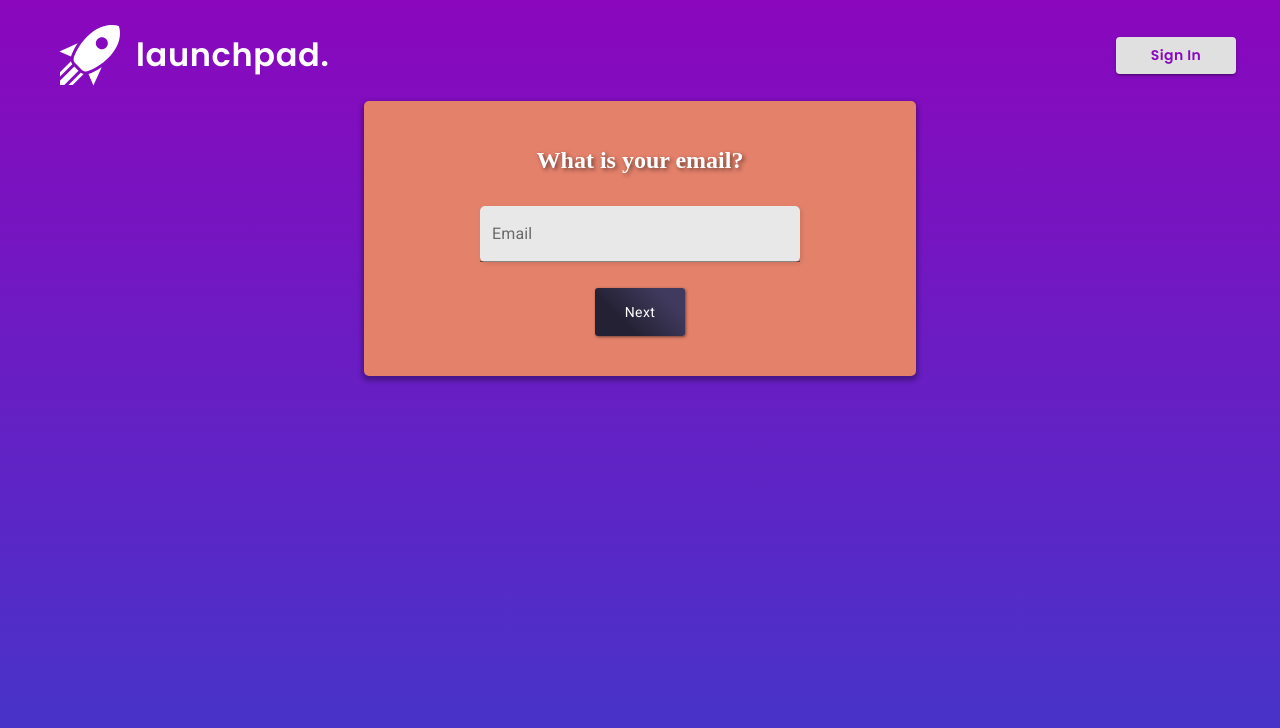
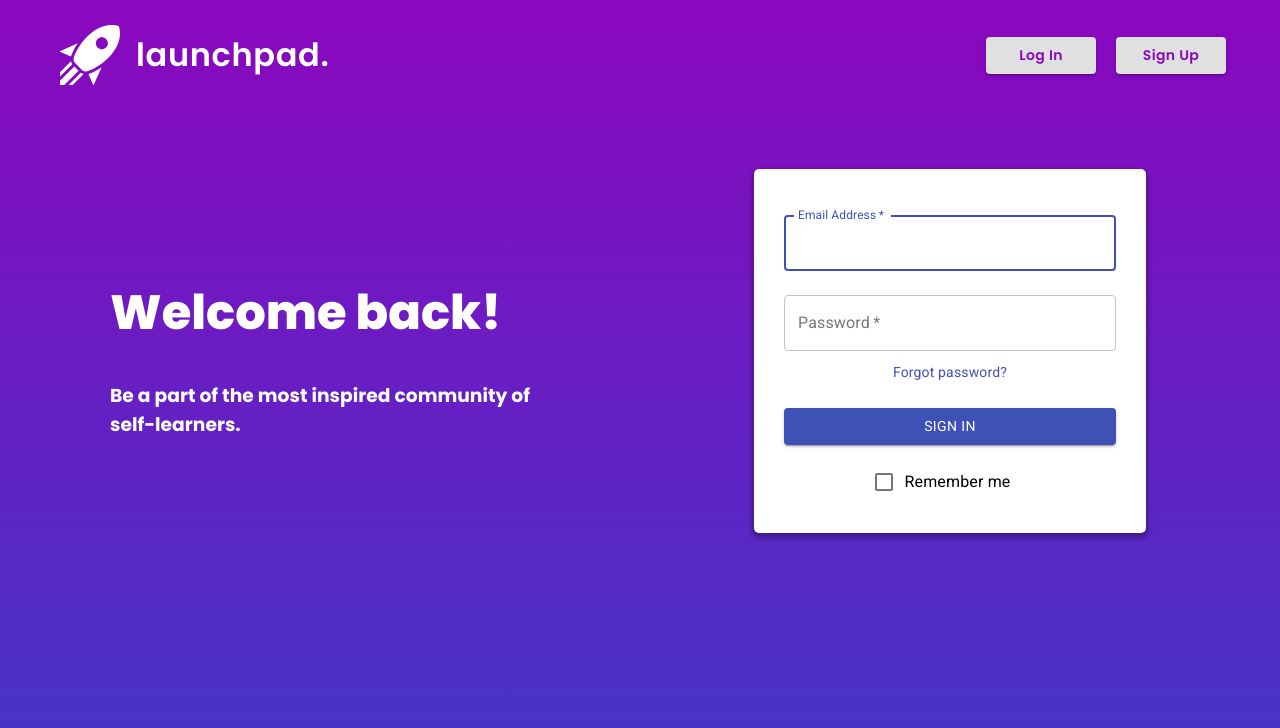
Before and after one commit to Felix-Poon/RSE-Launchpad-Frontend, a React (Create React App) app: page /login in a window 1280 px wide. Shown: the top 728 px of the page. Built offline with nearby package versions, Linux system fonts and the light colour scheme.

Commit message:
Started login page

```diff
--- a/src/App.css
+++ b/src/App.css
@@ -48,6 +48,7 @@ body, html {
   color: white;
   background-repeat: no-repeat;
   height: 100%;
+  font-family: 'Poppins', sans-serif;
 }
 
 body {
--- a/src/components/Menus.jsx
+++ b/src/components/Menus.jsx
@@ -11,7 +11,8 @@ const useStyles = makeStyles({
     color: '#8708BD',
     fontFamily: 'Poppins, sans-serif',
     fontWeight: 600,
-    width: '120px'
+    width: '110px',
+    margin: '0 10px'
   }
 })
 
@@ -21,11 +22,18 @@ export function LoginMenu() {
     <div>
       <Link to='login'>
         <Button
-          text="sign in"
           variant="contained"
           className={classes.btn}
           >
-            Sign In
+            Log In
+        </Button>
+      </Link>
+      <Link to='register'>
+        <Button
+          variant="contained"
+          className={classes.btn}
+          >
+            Sign Up
           </Button>
       </Link>
     </div>
--- a/src/pages/Homepage.js
+++ b/src/pages/Homepage.js
@@ -17,10 +17,10 @@ const useStyles = makeStyles((theme) => ({
     },
 
   placement: {
-    height: 500,
     display: 'flex',
     alignItems: 'center',
     justifyContent: 'center',
+    height: 500,
   },
 
   iconButton: {
--- a/src/pages/Login.js
+++ b/src/pages/Login.js
@@ -4,6 +4,46 @@ import { StyledText, StyledInput, PrimaryButton } from '../styles/Styled';
 //import TextField from '@material-ui/core/TextField';
 import { validateEmail } from '../helpers/validation';
 import { Redirect } from 'react-router-dom';
+import { makeStyles } from '@material-ui/core/styles';
+
+import Button from '@material-ui/core/Button';
+import CssBaseline from '@material-ui/core/CssBaseline';
+import TextField from '@material-ui/core/TextField';
+import FormControlLabel from '@material-ui/core/FormControlLabel';
+import Checkbox from '@material-ui/core/Checkbox';
+import Link from '@material-ui/core/Link';
+import Grid from '@material-ui/core/Grid';
+import Typography from '@material-ui/core/Typography';
+
+
+
+const useStyles = makeStyles((theme) => ({
+  placement: {
+    display: 'flex',
+    alignItems: 'center',
+    justifyContent: 'center',
+    height: 500,
+  },
+  container: {
+    /* textAlign: 'center', */
+    width: '50%',
+    padding: '0 90px'
+  },
+  heading: {
+    fontSize: '3rem'
+  },
+  paper: {
+    display: 'flex',
+    flexDirection: 'column',
+    alignItems: 'center',
+  },
+  form: {
+    width: '100%', // Fix IE 11 issue.
+  },
+  submit: {
+    margin: theme.spacing(3, 0, 2),
+  },
+}));
 
 /* Check if user is existing */
 function checkExistingUser(email) {
@@ -15,6 +55,7 @@ function checkExistingUser(email) {
 
 
 export function Login() {
+  const classes = useStyles();
   const [email, setEmail] = React.useState("");
   const [error, setError] = React.useState(false);
   const [password, setPassword] = React.useState("");
@@ -97,10 +138,67 @@ export function Login() {
   );
 
   return(
-    <Container maxWidth='sm'>
+    <div className={classes.placement}>
+      <div className={classes.container}>
+        <h1 className={classes.heading}>
+          Welcome back!
+        </h1>
+        <h3>Be a part of the most inspired community of self-learners.</h3>
+      </div>
+      <div className={classes.container}>
+        <Container maxWidth='sm'>
+          <Box bgcolor='white' color="black" className='box-generic'>
+          <div className={classes.paper}>
+              <form className={classes.form} noValidate>
+                <TextField
+                  variant="outlined"
+                  margin="normal"
+                  required
+                  fullWidth
+                  id="email"
+                  label="Email Address"
+                  name="email"
+                  autoComplete="email"
+                  autoFocus
+                />
+                <TextField
+                  variant="outlined"
+                  margin="normal"
+                  required
+                  fullWidth
+                  name="password"
+                  label="Password"
+                  type="password"
+                  id="password"
+                  autoComplete="current-password"
+                />
+                  <Link href="#" variant="body2">
+                    Forgot password?
+                  </Link>
+                <Button
+                  type="submit"
+                  fullWidth
+                  variant="contained"
+                  color="primary"
+                  className={classes.submit}
+                >
+                  Sign In
+                </Button>
+                <FormControlLabel
+                  control={<Checkbox value="remember" color="primary" />}
+                  label="Remember me"
+                />
+              </form>
+            </div>
+          </Box>
+        </Container>
+      </div>
+
+    </div>
+    /* <Container maxWidth='sm'>
       <Box color='black' bgcolor='#E4816B' className='box-generic'>
           {(!existingUser && validEmail) ? toRegister : (existingUser && validEmail ? passwordDialogue : emailDialogue)}
       </Box>
-    </Container>
+    </Container> */
   );
 }
```
